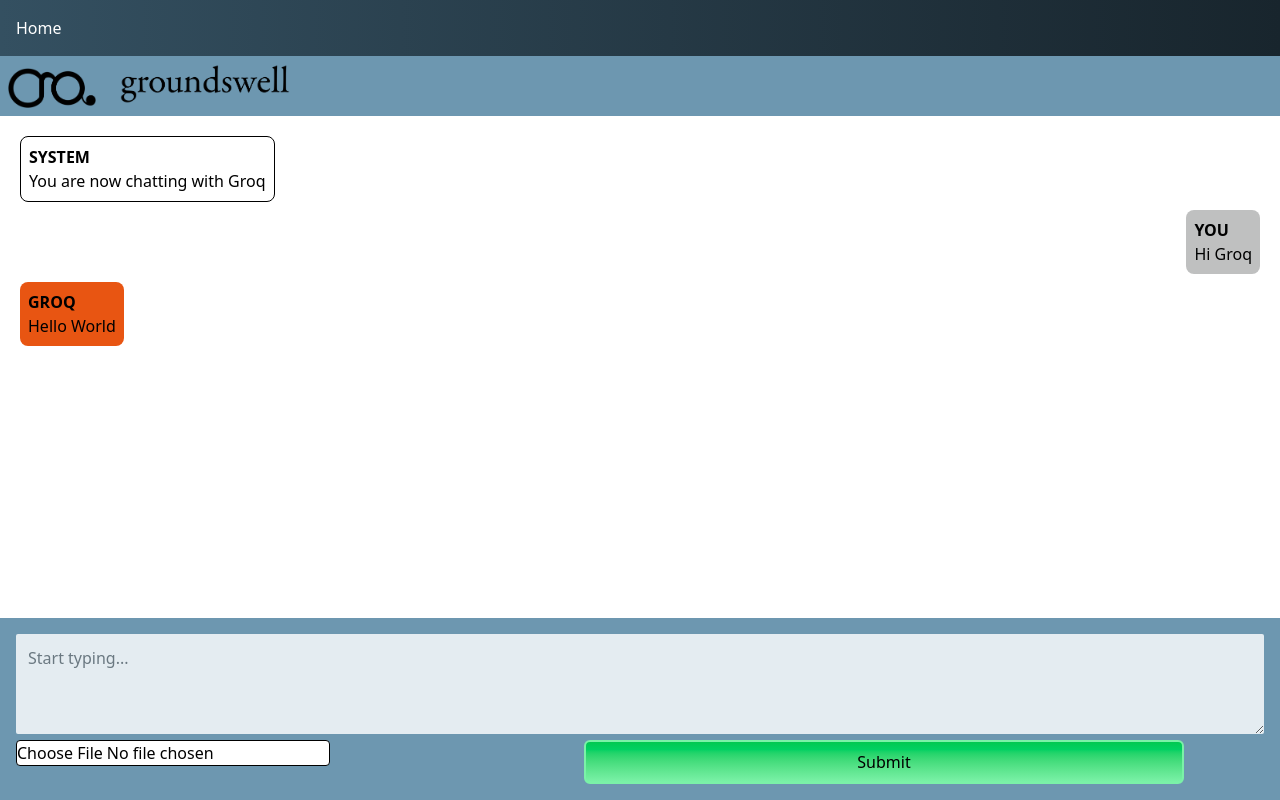
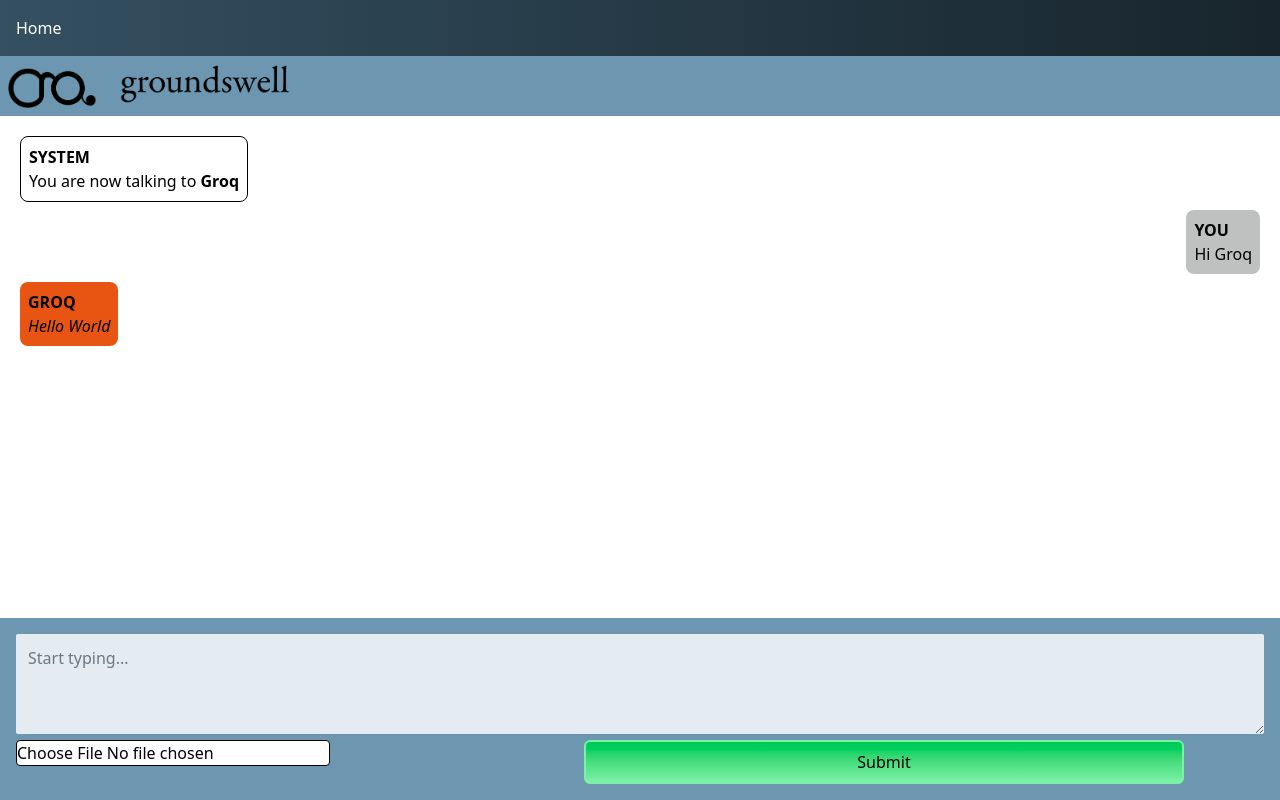
Before and after one commit to EstesJorie/GroundswellProject, a React (Vite) app: page / in a window 1280 px wide. Built offline with nearby package versions, Linux system fonts and the light colour scheme.

Commit message:
Add markdown parsing when displaying chat messages

```diff
--- a/package.json
+++ b/package.json
@@ -16,6 +16,7 @@
     "react": "^19.0.0",
     "react-dom": "^19.0.0",
     "react-filepond": "^7.1.3",
+    "react-markdown": "^10.1.0",
     "react-router": "^7.3.0",
     "tailwindcss": "^4.0.14"
   },
--- a/src/components/ChatMessage.jsx
+++ b/src/components/ChatMessage.jsx
@@ -1,5 +1,11 @@
 import React from 'react'
+import Markdown from 'react-markdown'
 
+export function parseMarkdown(markdown) {
+    return (
+        <Markdown>{markdown}</Markdown>
+    )
+}
 
 export default function ChatMessage({sender, content}) {
     switch(sender) {
@@ -8,7 +14,7 @@ export default function ChatMessage({sender, content}) {
                 <div className='w-full flex-none p-1'>
                     <div className='bg-[#e85512] max-w-180 float-left p-2 rounded-lg'>
                         <p className='font-semibold'>{sender}</p>
-                        <p>{content}</p>
+                        <p>{parseMarkdown(content)}</p>
                     </div>
                 </div>
             );
@@ -18,7 +24,7 @@ export default function ChatMessage({sender, content}) {
                 <div className='w-full flex-none p-1'>
                     <div className='bg-[#BFC0C0] max-w-180 float-right p-2 rounded-lg'>
                         <p className='font-semibold'>{sender}</p>
-                        <p>{content}</p>
+                        <p>{parseMarkdown(content)}</p>
                     </div>
                 </div>
             );
@@ -27,7 +33,7 @@ export default function ChatMessage({sender, content}) {
                 <div className='w-full flex-none p-1'>
                     <div className='bg-white border-1 border-black max-w-180 float-left p-2 rounded-lg'>
                         <p className='font-semibold'>{sender}</p>
-                        <p>{content}</p>
+                        <p>{parseMarkdown(content)}</p>
                     </div>
                 </div>
             );
--- a/src/components/OutputArea.jsx
+++ b/src/components/OutputArea.jsx
@@ -4,9 +4,9 @@ import ChatMessage from './ChatMessage'
 export default function OutputArea() {
   return (
     <div id='out' className='grow bg-white overflow-y-scroll p-4 flex flex-col'>
-      <ChatMessage sender={'SYSTEM'} content='You are now chatting with Groq' />
+      <ChatMessage sender={'SYSTEM'} content='You are now talking to **Groq**' />
       <ChatMessage sender={'YOU'} content='Hi Groq' />
-      <ChatMessage sender={'GROQ'} content='Hello World' />
+      <ChatMessage sender={'GROQ'} content='*Hello World*' />
     </div>
   )
 }
```
Also changed, not shown: 1 other file (tests, documents, lock files or other folders).
